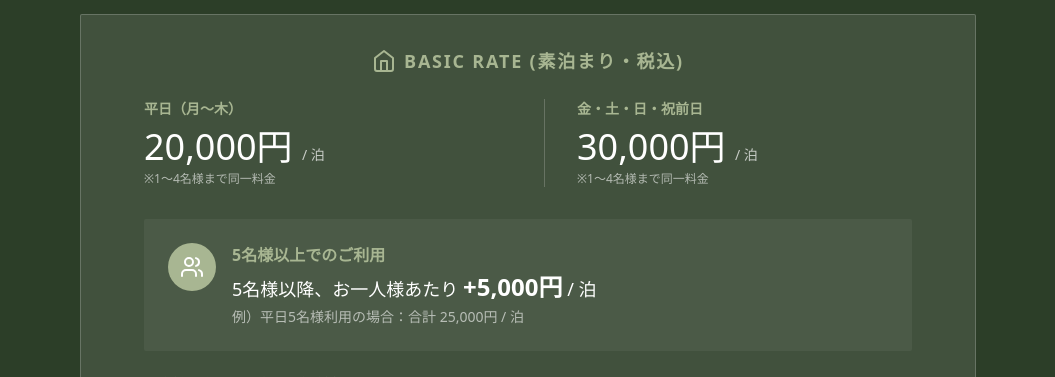
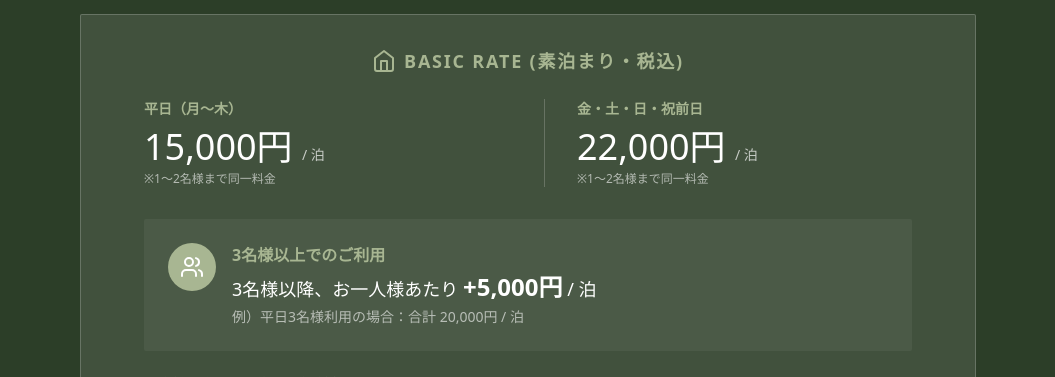
Before and after one commit to sanchu114/terra-website, a React (Create React App) app: page / in a window 1280 px wide. Shown: the part 6120-6497 px from the top of the page, without its empty margins (112-1167 px from the left). Built offline with nearby package versions, Linux system fonts and the light colour scheme.

Commit message:
料金体系をベストレート（平日1.5万/週末2.2万ベース）へ刷新

```diff
--- a/src/App.js
+++ b/src/App.js
@@ -626,13 +626,13 @@ const App = () => {
               <div className="grid md:grid-cols-2 gap-8 text-left max-w-3xl mx-auto mb-8 divide-y md:divide-y-0 md:divide-x divide-white/20">
                 <div className="pt-4 md:pt-0 md:pr-8 text-center md:text-left">
                   <p className="text-sm text-[#A8B692] font-bold mb-2">平日（月〜木）</p>
-                  <p className="text-4xl font-sans font-medium break-keep whitespace-nowrap mb-1">20,000円 <span className="text-sm font-normal opacity-70">/ 泊</span></p>
-                  <p className="text-xs opacity-60">※1〜4名様まで同一料金</p>
+                  <p className="text-4xl font-sans font-medium break-keep whitespace-nowrap mb-1">15,000円 <span className="text-sm font-normal opacity-70">/ 泊</span></p>
+                  <p className="text-xs opacity-60">※1〜2名様まで同一料金</p>
                 </div>
                 <div className="pt-4 md:pt-0 md:pl-8 text-center md:text-left">
                   <p className="text-sm text-[#A8B692] font-bold mb-2">金・土・日・祝前日</p>
-                  <p className="text-4xl font-sans font-medium break-keep whitespace-nowrap mb-1">30,000円 <span className="text-sm font-normal opacity-70">/ 泊</span></p>
-                  <p className="text-xs opacity-60">※1〜4名様まで同一料金</p>
+                  <p className="text-4xl font-sans font-medium break-keep whitespace-nowrap mb-1">22,000円 <span className="text-sm font-normal opacity-70">/ 泊</span></p>
+                  <p className="text-xs opacity-60">※1〜2名様まで同一料金</p>
                 </div>
               </div>
 
@@ -642,9 +642,9 @@ const App = () => {
                     <Users size={24} />
                   </div>
                   <div className="flex-1 text-center md:text-left">
-                    <span className="font-bold block text-[#A8B692] text-base mb-1">5名様以上でのご利用</span>
-                    <p className="text-lg">5名様以降、お一人様あたり <span className="font-bold text-2xl text-white break-keep whitespace-nowrap">+5,000円</span> / 泊</p>
-                    <p className="text-sm opacity-60 mt-1">例）平日5名様利用の場合：合計 25,000円 / 泊</p>
+                    <span className="font-bold block text-[#A8B692] text-base mb-1">3名様以上でのご利用</span>
+                    <p className="text-lg">3名様以降、お一人様あたり <span className="font-bold text-2xl text-white break-keep whitespace-nowrap">+5,000円</span> / 泊</p>
+                    <p className="text-sm opacity-60 mt-1">例）平日3名様利用の場合：合計 20,000円 / 泊</p>
                   </div>
                 </div>
               </div>
```
Also changed, not shown: 1 other file (tests, documents, lock files or other folders).
